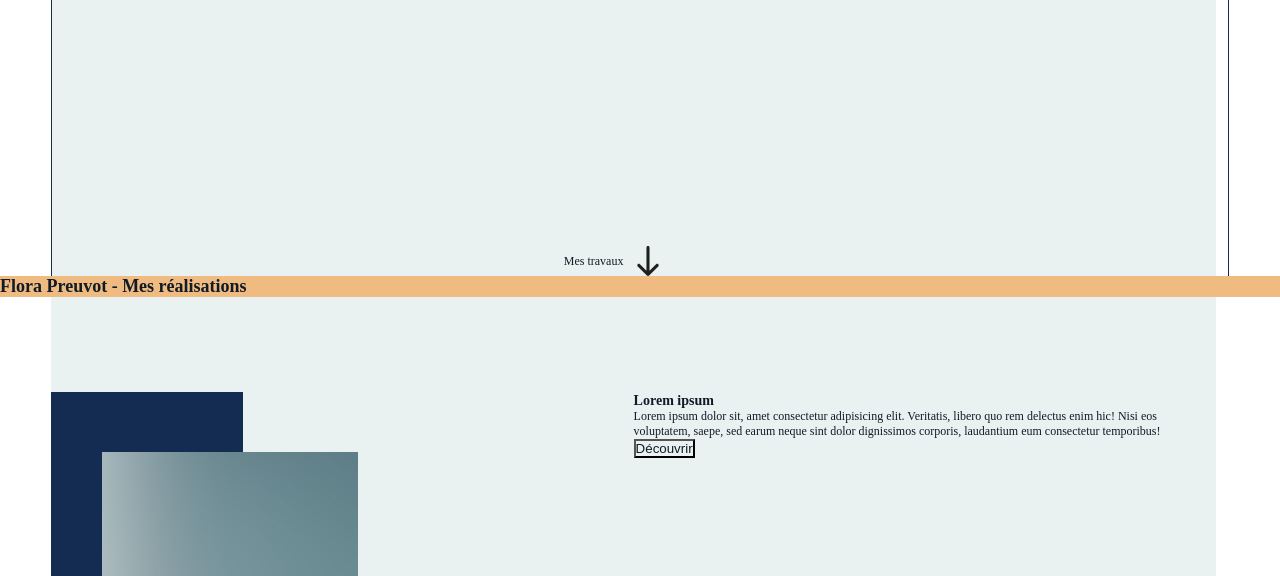
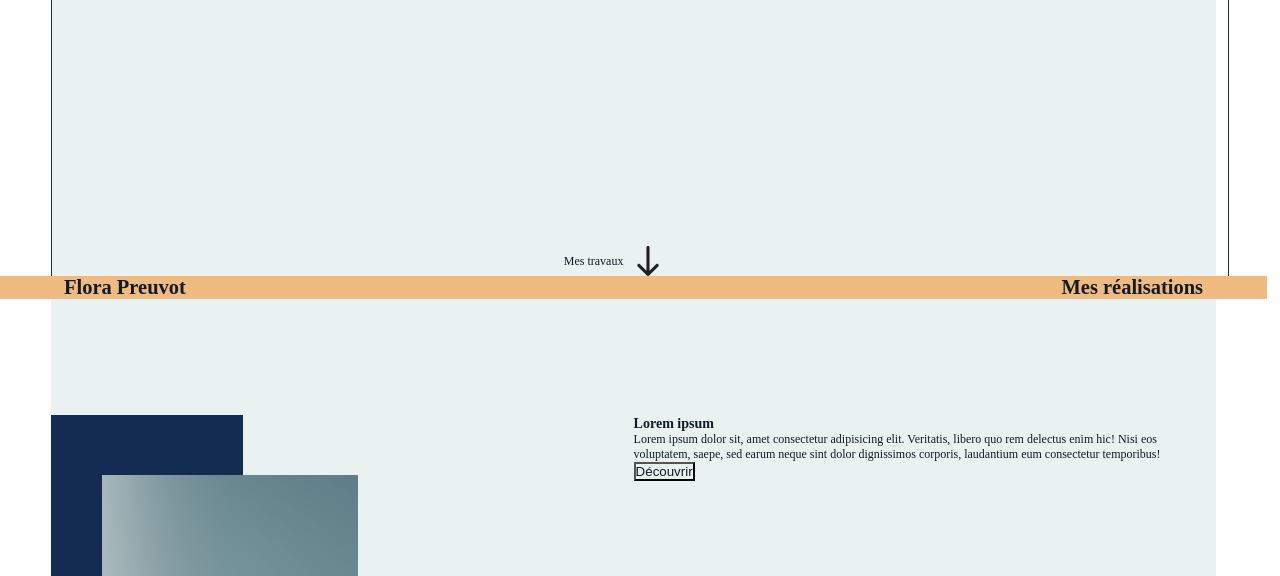
Before and after one commit to Flora-Pvt/portfolio, a website: page index.html in a window 1280 px wide. Shown: the part 524-1100 px from the top of the page. Drawn offline with Linux system fonts and the light colour scheme.

Commit message:
sticky bar works page

```diff
--- a/index.html
+++ b/index.html
@@ -38,7 +38,10 @@
       </header>
 
       <section id="works">
-        <header><h2>Flora Preuvot - Mes réalisations</h2></header>
+        <header>
+          <h2>Flora Preuvot</h2>
+          <h2>Mes réalisations</h2>
+        </header>
 
         <article id="work1">
           <div>
--- a/src/css/style.css
+++ b/src/css/style.css
@@ -39,6 +39,10 @@ h1 {
 main > header > a > button:nth-of-type(1) {
   font-size: clamp(1rem, 1.4vw, 1.5rem);
   font-weight: bold;
+}
+
+main > section > header > h2 {
+  font-size: clamp(1rem, 1.6vw, 2rem);
 }
 
 /* ---------- left and right bars ---------- */
@@ -122,8 +126,17 @@ main > header > a > img {
 main > section > header {
   background-color: var(--main-color-dark);
   position: absolute;
-  right: 0;
-  width: 100%;
+  margin-left: -4vw;
+  width: 98.99vw;
+  z-index: 2;
+  position: sticky;
+  top: 0;
+  display: flex;
+  justify-content: space-between;
+}
+
+main > section > header > h2 {
+  margin: 0 5vw;
 }
 
 main > section > article {
```
